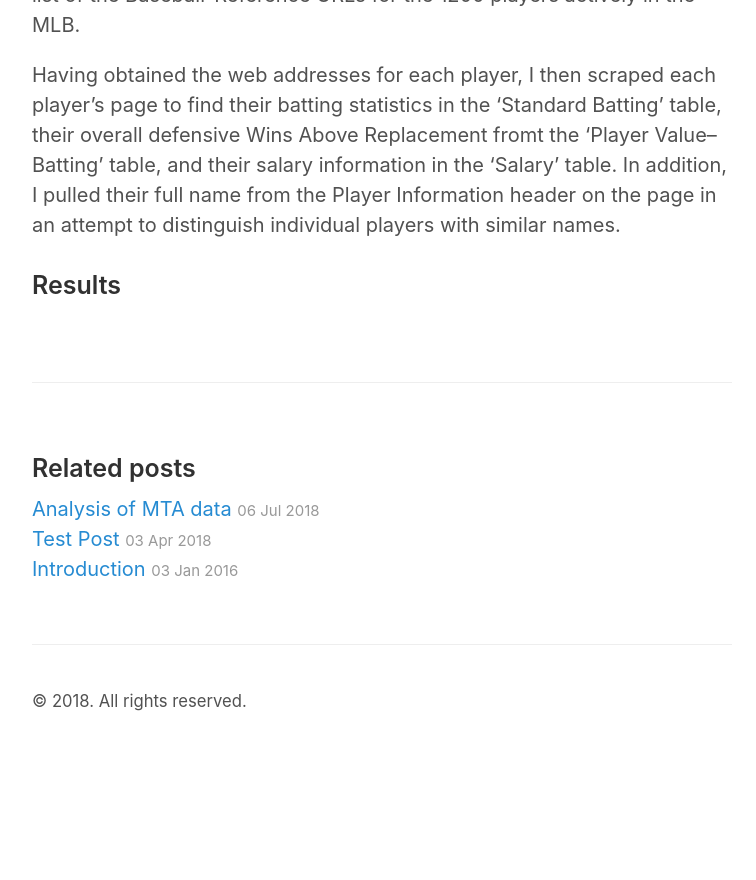
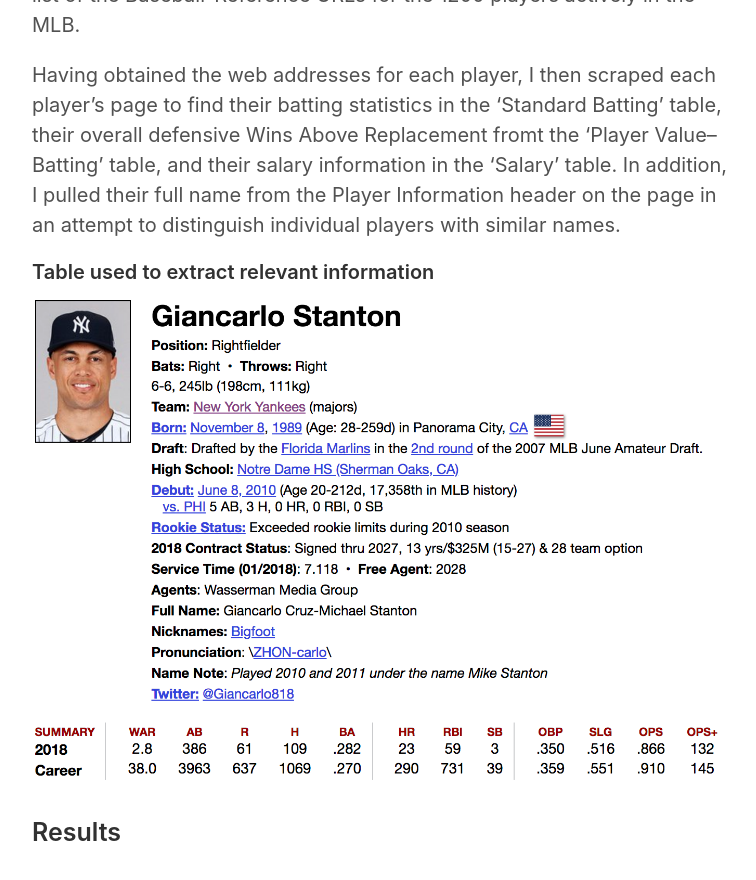
Before and after one commit to brendenrossin/brendenrossin.github.io, a Jekyll site: the page built from _posts/2018-07-25-project-luther.md, in a window 1280 px wide and 900 px high, scrolled down 1051 px. Shown: the top 880 px of the window, without its empty margins (258-1014 px from the left). Built offline with Jekyll 4.4.1, drawn with Linux system fonts in a browser that asks for light colours; before the commit the page ends 1806 px from its top, so only the background shows below that.

Commit message:
figured out pictures

```diff
--- a/_posts/2018-07-25-project-luther.md
+++ b/_posts/2018-07-25-project-luther.md
@@ -15,6 +15,8 @@ In order to create my model, I first had to gather the necessary data involved,
 
 Having obtained the web addresses for each player, I then scraped each player's page to find their batting statistics in the 'Standard Batting' table, their overall defensive Wins Above Replacement fromt the 'Player Value--Batting' table, and their salary information in the 'Salary' table. In addition, I pulled their full name from the Player Information header on the page in an attempt to distinguish individual players with similar names.
 
+##### Table used to extract relevant information
+![Image Missing]({{"/assets/Giancarlo Stanton.png"|https://github.com/brendenrossin/brendenrossin.github.io/blob/master/assets/Screen%20Shot%202018-07-25%20at%205.33.35%20PM.png}})
 
 
 ### Results
```
